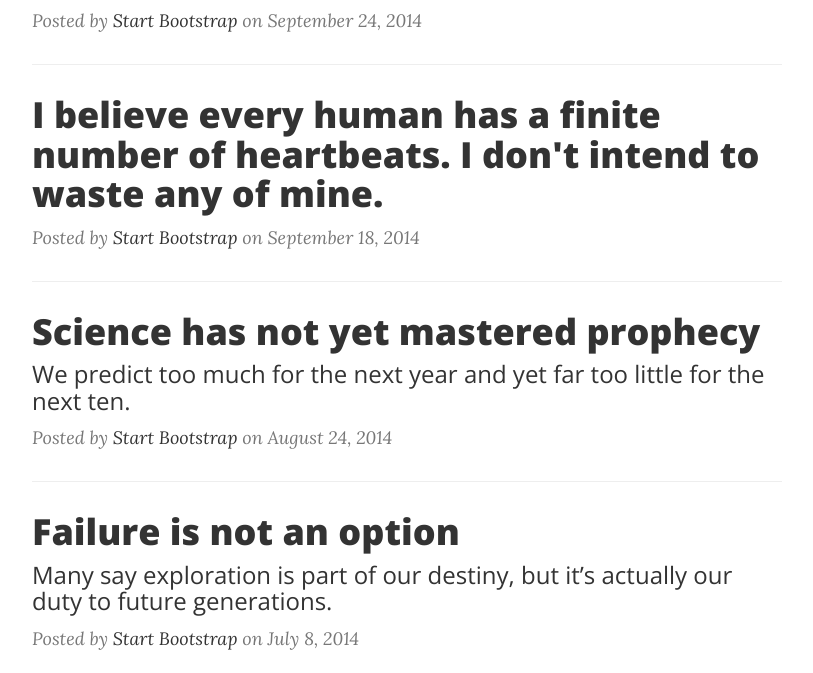
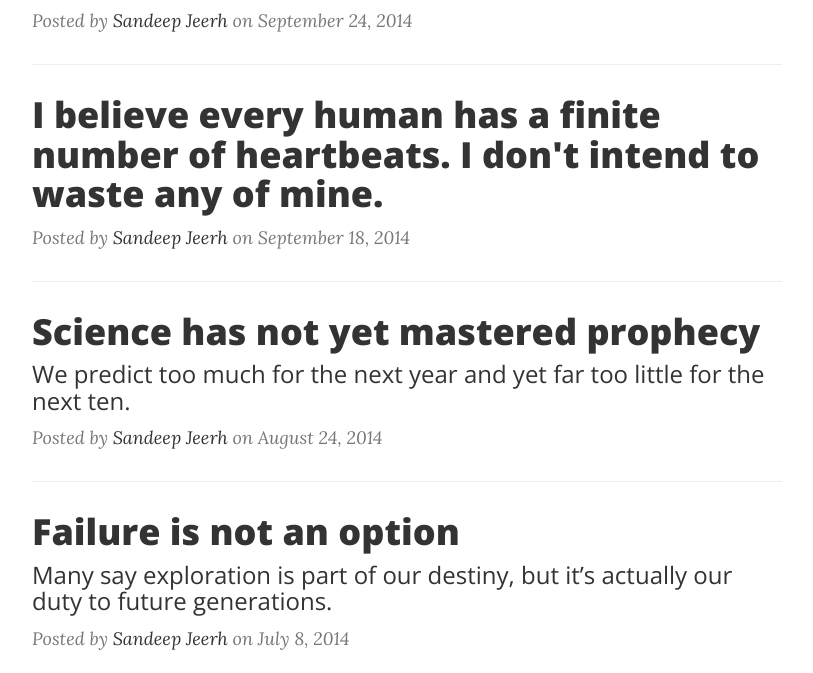
Before and after one commit to jeerhsandeep/github.blog, a website: page index.html in a window 1280 px wide. Shown: the part 647-1320 px from the top of the page, without its empty margins (233-1046 px from the left). Drawn offline with nearby package versions, Linux system fonts and the light colour scheme.

Commit message:
Update index.html

```diff
--- a/index.html
+++ b/index.html
@@ -96,7 +96,7 @@
                             Problems look mighty small from 150 miles up
                         </h3>
                     </a>
-                    <p class="post-meta">Posted by <a href="#">Start Bootstrap</a> on September 24, 2014</p>
+                    <p class="post-meta">Posted by <a href="#">Sandeep Jeerh</a> on September 24, 2014</p>
                 </div>
                 <hr>
                 <div class="post-preview">
@@ -105,7 +105,7 @@
                             I believe every human has a finite number of heartbeats. I don't intend to waste any of mine.
                         </h2>
                     </a>
-                    <p class="post-meta">Posted by <a href="#">Start Bootstrap</a> on September 18, 2014</p>
+                    <p class="post-meta">Posted by <a href="#">Sandeep Jeerh</a> on September 18, 2014</p>
                 </div>
                 <hr>
                 <div class="post-preview">
@@ -117,7 +117,7 @@
                             We predict too much for the next year and yet far too little for the next ten.
                         </h3>
                     </a>
-                    <p class="post-meta">Posted by <a href="#">Start Bootstrap</a> on August 24, 2014</p>
+                    <p class="post-meta">Posted by <a href="#">Sandeep Jeerh</a> on August 24, 2014</p>
                 </div>
                 <hr>
                 <div class="post-preview">
@@ -129,7 +129,7 @@
                             Many say exploration is part of our destiny, but it’s actually our duty to future generations.
                         </h3>
                     </a>
-                    <p class="post-meta">Posted by <a href="#">Start Bootstrap</a> on July 8, 2014</p>
+                    <p class="post-meta">Posted by <a href="#">Sandeep Jeerh</a> on July 8, 2014</p>
                 </div>
                 <hr>
                 <!-- Pager -->
```
